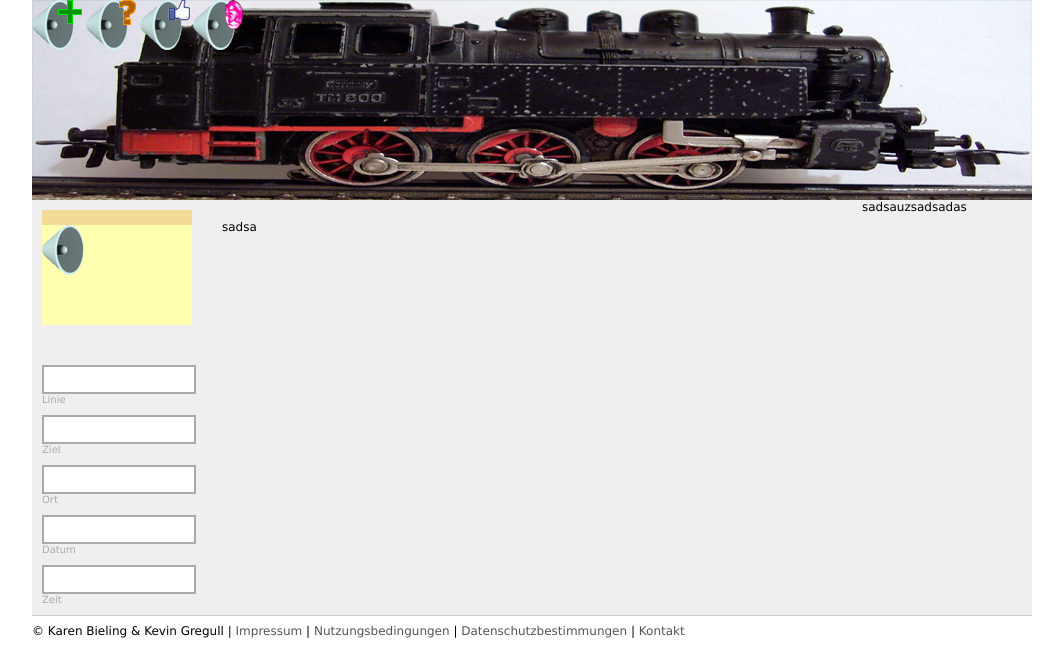
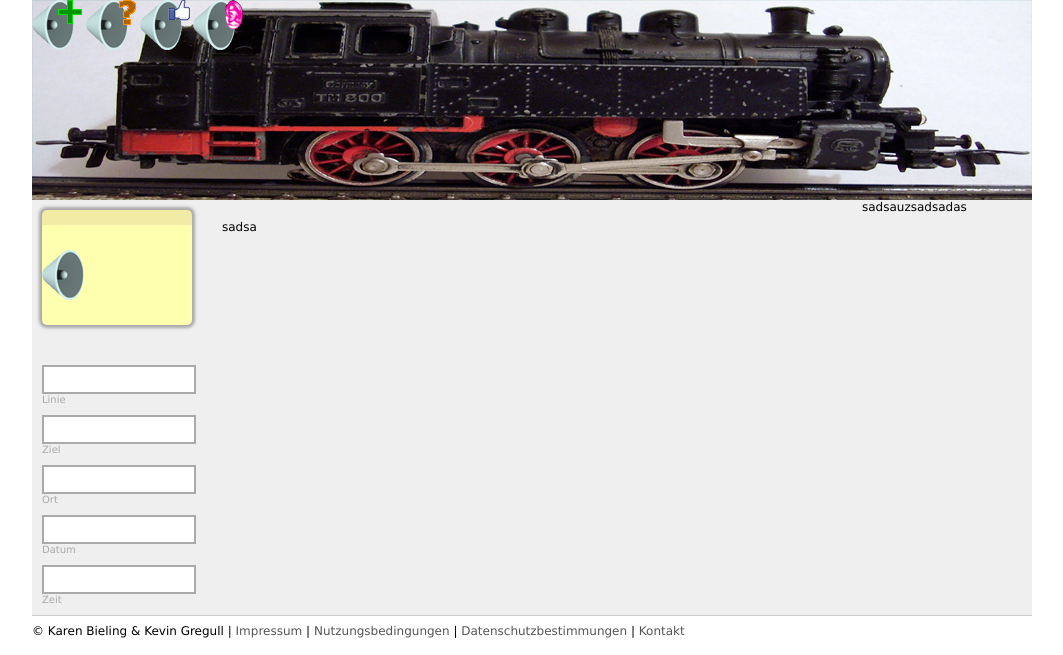
Before and after one commit to KarenB11/dbQuotes, a PHP site: the page made by Designzeug von gestern/index.html in a window 1280 px wide. Shown: the top 655 px of the page, without its empty margins (108-1171 px from the left). Run offline with PHP 8.4, Linux system fonts and the light colour scheme.

Commit message:
style post it

```diff
--- a/Designzeug von gestern/style.css
+++ b/Designzeug von gestern/style.css
@@ -41,10 +41,16 @@ body
 	height:100px;
 	margin-bottom:30px;
 	background-image:url(../graphics/speaker_right.png);
-	border-top: 15px solid  #F1DB96;
+	border-top: 15px solid  #F1EBA6;
 	background-repeat:no-repeat;
-	background-postion: left center;
+	background-position: left center;
 	background-color: #FFFFB0;
+	-moz-box-shadow:0 0 5px 5px #aaa;
+	-webkit-box-shadow:0 0 5px 5px #aaa;
+	box-shadow:0 0 3px 3px #aaa;
+	border-radius:5px;
+	-moz-border-radius:5px;
+	-webkit-border-radius:5px;
 }
 
 nav#left
```
